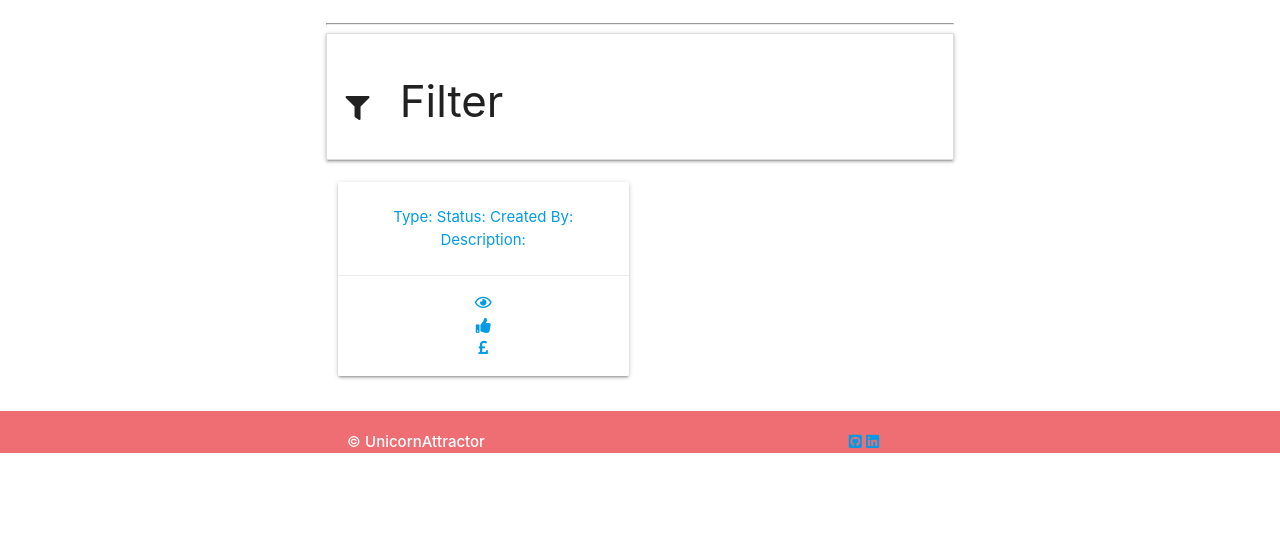
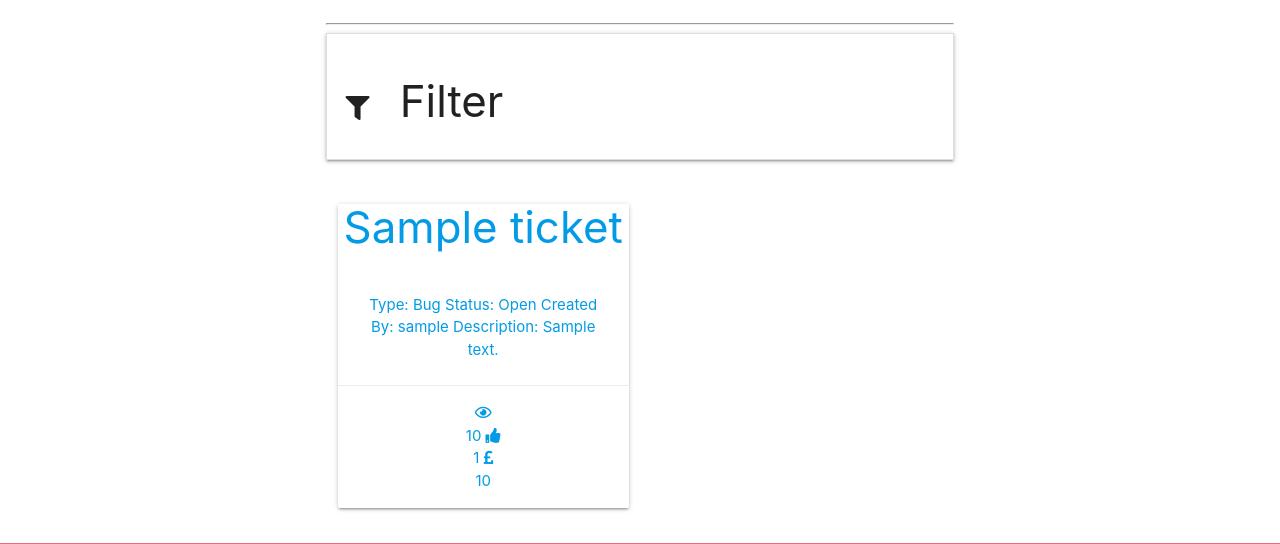
Before and after one commit to hebs87/unicorn-attractor-milestone-four, a Django app: page /tickets/ in a window 1280 px wide. Shown: the part 177-721 px from the top of the page. Run offline with Django 3.2, Linux system fonts and the light colour scheme; tables that the repository leaves empty hold one stand-in row (values such as "Sample post"); some libraries are stand-ins or nearby versions.

Commit message:
Injected ticket data into ticket cards in all_tickets.html

```diff
--- a/tickets/templates/all_tickets.html
+++ b/tickets/templates/all_tickets.html
@@ -102,26 +102,27 @@
 
     <!-- Ticket Cards -->
     <div class="row center-align">
+        {% for ticket in tickets %}
         <a href="" aria-label="Link to ticket details">
             <div class="col s12 m6 recipe-preview-card">
                 <div class="card hoverable results-card z-depth-1">
                     <!-- Ticket Title -->
                     <div class="card-title center-align">
-
+                        <h3>{{ ticket.title }}</h3>
                     </div>
                     <!-- Ticket Details -->
                     <div class="card-content center-align">
                         <span>
-                            Type:
+                            Type: {{ ticket.ticket_type }}
                         </span>
                         <span>
-                            Status:
+                            Status: {{ ticket.ticket_status }}
                         </span>
                         <span>
-                            Created By:
+                            Created By: {{ ticket.user.username }}
                         </span>
                         <span>
-                            Description:
+                            Description: {{ ticket.description }}
                         </span>
                     </div>
                     <!-- Ticket Quick Stats -->
@@ -129,22 +130,23 @@
                         <!-- Views -->
                         <span>
                             <i class="far fa-eye" aria-hidden="true"></i><br>
-
+                            {{ ticket.views }}
                         </span>
                         <span>
                             <!-- Upvotes -->
                             <i class="fas fa-thumbs-up" aria-hidden="true"></i><br>
-
+                            {{ ticket.upvotes }}
                         </span>
                         <span>
                             <!-- Donations -->
                             <i class="fas fa-pound-sign" aria-hidden="true"></i><br>
-
+                            {{ ticket.total_donations }}
                         </span>
                     </div>
                 </div>
             </div>
         </a>
+        {% endfor %}
     </div>
 
 {% endblock %}
```
